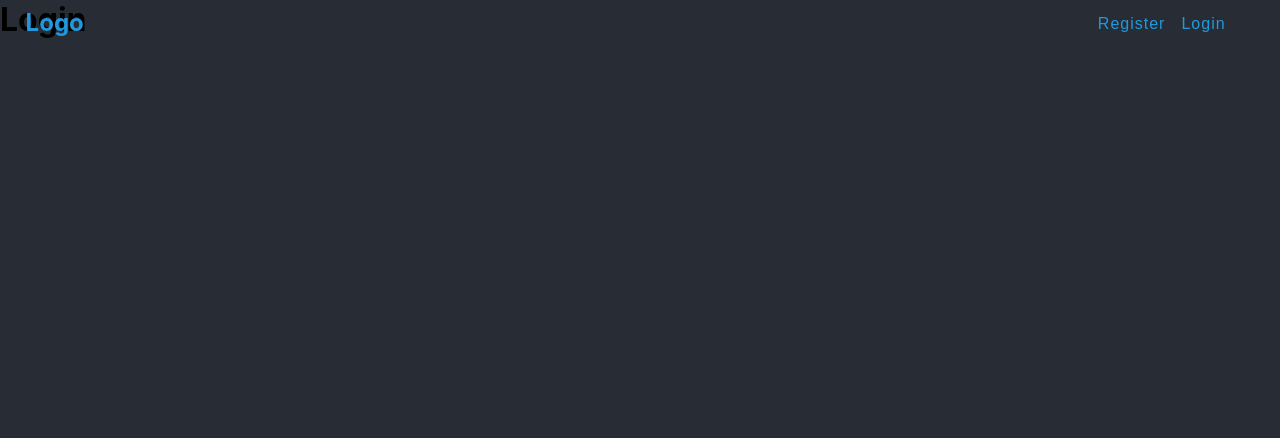
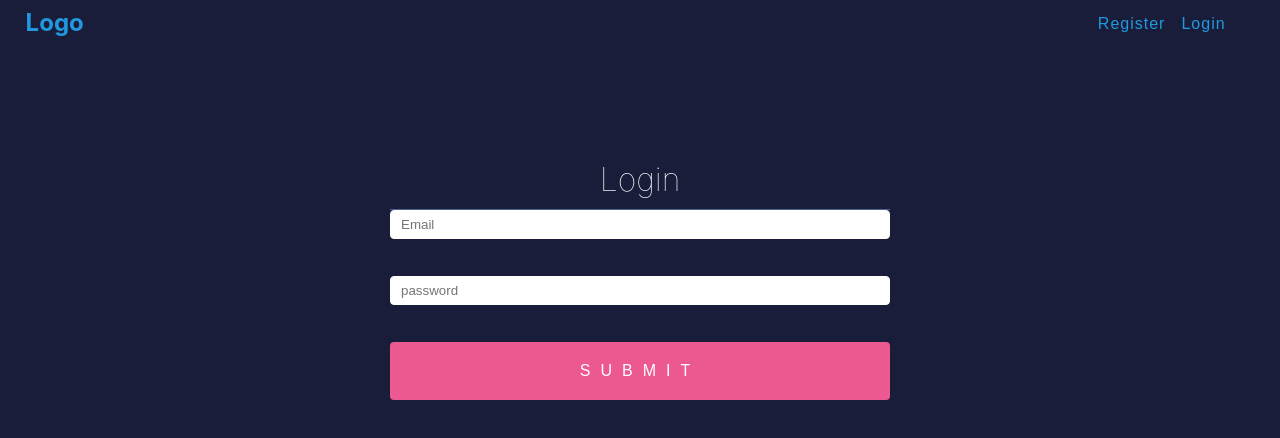
Before and after one commit to greenlightjohnny/MORE-Front, a React (Create React App) app: page /login in a window 1280 px wide. Shown: the top 438 px of the page. Built offline with nearby package versions, Linux system fonts and the light colour scheme; no server answers.

Commit message:
Finally got the Fetch API sending the body properly

```diff
--- a/src/components/auth/Login.js
+++ b/src/components/auth/Login.js
@@ -1,9 +1,68 @@
 import React from "react";
+import Styles from "./register.module.scss";
+import { useForm } from "react-hook-form";
+import { joiResolver } from "@hookform/resolvers/joi";
+
+import Joi from "joi";
+
+const schema = Joi.object({
+  email: Joi.string()
+    .email({ tlds: { allow: false } })
+    .required(),
+  password: Joi.string().min(6).max(256).required(),
+});
 
 export default function Login() {
+  const { register, handleSubmit, watch, errors } = useForm({
+    resolver: joiResolver(schema),
+  });
+  const onSubmit = (data) => {
+    // try {
+    //     await fetch(GATEWAY_URL, {
+    //       method: 'POST',
+    //       mode: 'no-cors',
+    //       cache: 'no-cache',
+    //       body: JSON.stringify(data),
+    //       headers: {
+    //         'Content-type': 'application/json; charset=UTF-8',
+    //       },
+    //     })
+    //     downloadFile()
+    //     setSubmitted(true)
+    //     testt()
+    //   } catch (error) {
+    //     console.log('$$$$$Error', error)
+    //     setError(
+    //       'submit',
+    //       'submitError',
+    //       `Oops! There seems to be an issue! ${error.message}`
+    //     )
+    //   }
+  };
+
   return (
-    <div>
-      <h1>Login</h1>
+    <div className={Styles.reg}>
+      <div className={Styles.regcon}>
+        <form onSubmit={handleSubmit(onSubmit)}>
+          <h1>Login</h1>
+          <input
+            name="email"
+            placeholder="Email"
+            defaultValue=""
+            ref={register}
+          />
+          <div className={Styles.errorcon}>
+            {errors.email && <p>{errors.email.message}</p>}
+          </div>
+
+          <input name="password" placeholder="password" ref={register} />
+          <div className={Styles.errorcon}>
+            {errors.password && <p>{errors.password.message}</p>}
+          </div>
+
+          <input type="submit" />
+        </form>
+      </div>
     </div>
   );
 }
--- a/src/components/auth/Register.js
+++ b/src/components/auth/Register.js
@@ -15,11 +15,32 @@ const schema = Joi.object({
 });
 
 export default function Register() {
-  const { register, handleSubmit, watch, errors } = useForm({
+  const { register, handleSubmit, setError, watch, errors } = useForm({
     resolver: joiResolver(schema),
   });
-  const onSubmit = (data) => {
-    alert(JSON.stringify(data));
+
+  const myAPI = "http://localhost:5000/api/v1/users/register";
+
+  const onSubmit = async (data) => {
+    console.log(data);
+    try {
+      await fetch(myAPI, {
+        method: "POST",
+
+        body: JSON.stringify(data),
+        headers: {
+          Accept: "application/json",
+          "Content-Type": "application/json",
+        },
+      });
+    } catch (error) {
+      //console.log('$$$$$Error', error)
+      setError(
+        "submit",
+        "submitError",
+        `Oops! There seems to be an issue! ${error.message}`
+      );
+    }
   };
 
   return (
--- a/src/components/auth/register.module.scss
+++ b/src/components/auth/register.module.scss
@@ -74,6 +74,7 @@
     font-size: 16px;
     font-weight: 100;
     letter-spacing: 10px;
+    cursor: pointer;
   }
   input[type="submit"]:hover {
     background: #bf1650;
```
